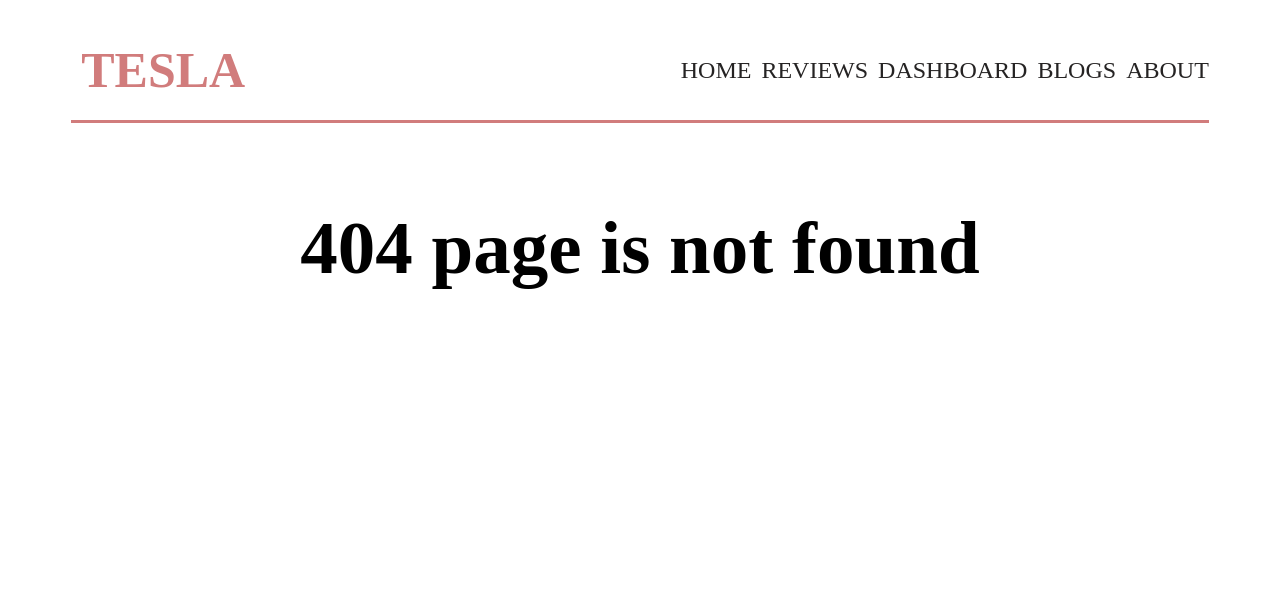
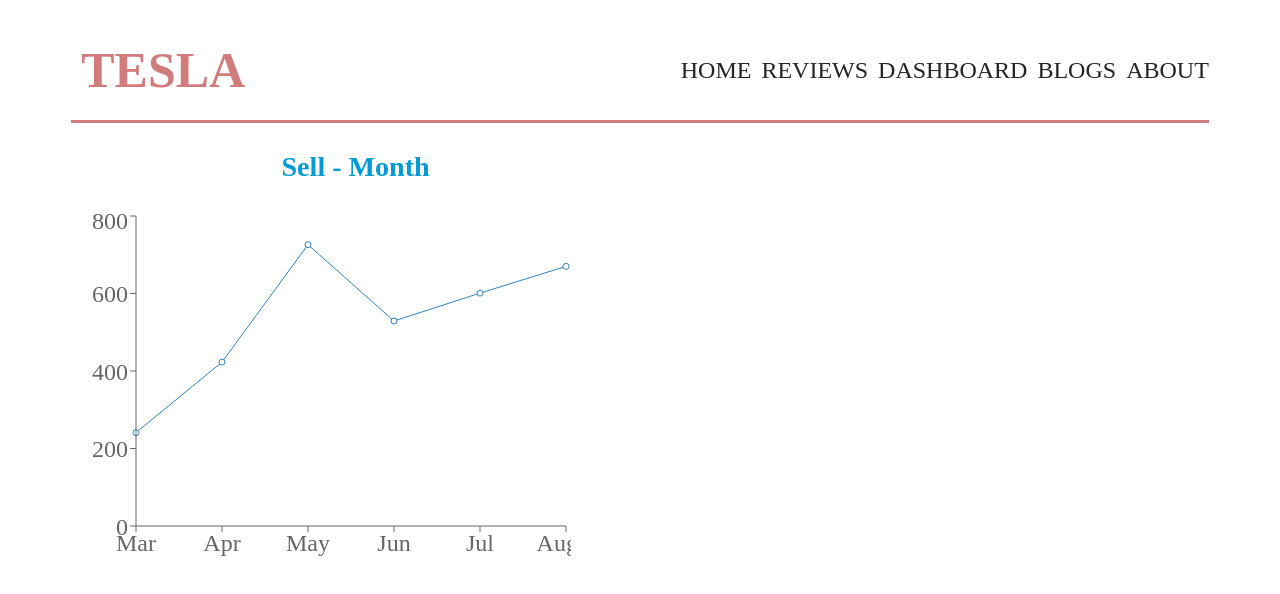
Before and after one commit to 3kramz/tesla, a React (Create React App) app: page /dashboard in a window 1280 px wide. Before the commit this address had no page. Shown: the top 594 px of the page. Built offline with nearby package versions, Linux system fonts and the light colour scheme.

Commit message:
Dashboard month vs sell

```diff
--- a/package.json
+++ b/package.json
@@ -14,6 +14,7 @@
     "react-rating": "^2.0.5",
     "react-router-dom": "^6.3.0",
     "react-scripts": "5.0.0",
+    "recharts": "^2.1.9",
     "web-vitals": "^2.1.4"
   },
   "scripts": {
--- /dev/null
+++ b/public/data.json
@@ -0,0 +1,38 @@
+[
+    {
+        "month": "Mar",
+        "investment": 100000,
+        "sell": 241,
+        "revenue": 10401
+    },
+    {
+        "month": "Apr",
+        "investment": 200000,
+        "sell": 423,
+        "revenue": 24500
+    },
+    {
+        "month": "May",
+        "investment": 500000,
+        "sell": 726,
+        "revenue": 67010
+    },
+    {
+        "month": "Jun",
+        "investment": 500000,
+        "sell": 529,
+        "revenue": 40405
+    },
+    {
+        "month": "Jul",
+        "investment": 600000,
+        "sell": 601,
+        "revenue": 50900
+    },
+    {
+        "month": "Aug",
+        "investment": 700000,
+        "sell": 670,
+        "revenue": 61000
+    }
+]
--- a/src/App.js
+++ b/src/App.js
@@ -1,5 +1,6 @@
 import { Route, Routes } from 'react-router-dom';
 import './App.css';
+import DashBoard from './Components/DashBoard/DashBoard';
 import Header from './Components/Header/Header';
 import Home from './Components/Home/Home';
 import NotFound from './Components/NotFound/NotFound';
@@ -13,6 +14,9 @@ function App() {
       <Route path="/" element={ <Home></Home>}></Route>
       <Route path="home" element={ <Home></Home>}></Route>
       <Route path="reviews" element={<Reviews></Reviews>}></Route>
+      <Route path="dashboard" element={<DashBoard></DashBoard>}></Route>
+
+
       <Route path="*" element={ <NotFound></NotFound>}></Route>
       </Routes>
 
--- /dev/null
+++ b/src/Components/DashBoard/DashBoard.css
@@ -0,0 +1,4 @@
+.dash-board{
+    width: 90%;
+    margin: 0 auto;
+}
--- /dev/null
+++ b/src/Components/DashBoard/DashBoard.js
@@ -0,0 +1,14 @@
+import React from 'react';
+import MonthVSell from '../MonthVSell/MonthVSell';
+import './DashBoard.css'
+
+const DashBoard = () => {
+    return (
+        <div className='dash-board'>
+
+           <MonthVSell></MonthVSell>
+        </div>
+    );
+};
+
+export default DashBoard;
--- /dev/null
+++ b/src/Components/MonthVSell/MonthVSell.js
@@ -0,0 +1,23 @@
+import React from 'react';
+import { Line, LineChart, XAxis, YAxis } from 'recharts';
+import useData from '../Hooks/useData';
+import './MonthVsSell.css'
+
+const MonthVSell = () => {
+
+    const [data]=useData('data.json')
+    console.log(data)
+    return (
+        <div className='monthsell'>
+       <h3>Sell - Month</h3>
+        <LineChart width={500} height={350} data={data}>
+        <Line dataKey={"sell"}> </Line>
+        <XAxis dataKey={'month'}></XAxis>
+        <YAxis dataKey={'sell'}></YAxis>
+        </LineChart>
+
+        </div>
+    );
+};
+
+export default MonthVSell;
--- /dev/null
+++ b/src/Components/MonthVSell/MonthVsSell.css
@@ -0,0 +1,6 @@
+.monthsell{
+    text-align: center;
+    font-size: 24px;
+    width: 50%;
+    color: rgb(3, 154, 214);
+}
```
Also changed, not shown: 1 other file (tests, documents, lock files or other folders).
